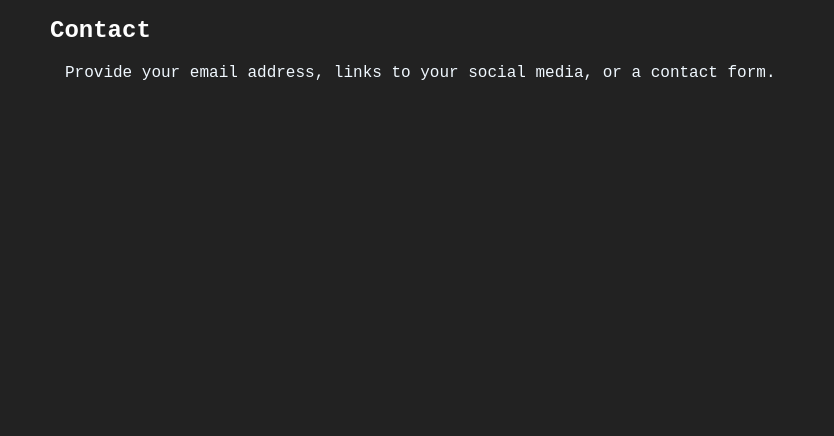
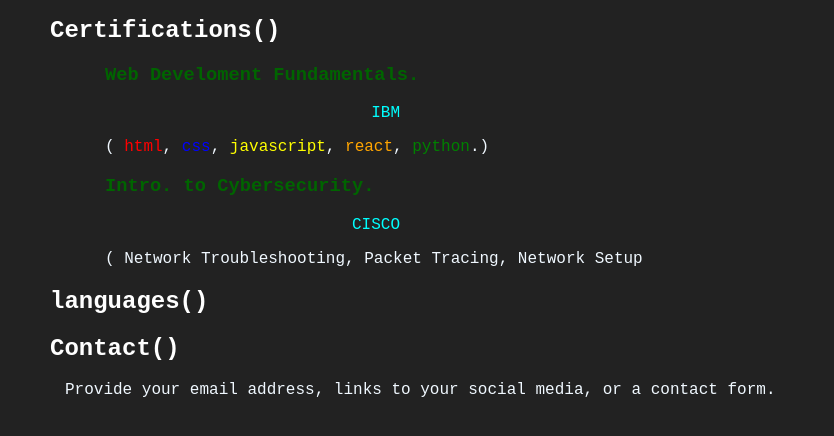
Before and after one commit to esa-is-awesome/esa-is-awesome-github.io, a plain HTML site: page index.html in a window 1280 px wide. Shown: the part 478-914 px from the top of the page, without its empty margins (0-834 px from the left). Before the commit the page ends 800 px from the top, so only its background shows below. Drawn offline with Linux system fonts and the light colour scheme.

Commit message:
Update index.html
added some certifications

```diff
--- a/index.html
+++ b/index.html
@@ -11,17 +11,17 @@
 
     <div id="pageHead">
         <h1>great Golley</h1>
-        <h2>Web Developer ()</h2>
+        <h2>Web Developer()</h2>
     </div>
 
     <div class="container">
         <section id="about">
-            <h2>About Me</h2>
+            <h2>About Me()</h2>
             <p>Write a brief introduction about yourself, your skills, and your experience.</p>
         </section>
 
         <section id="portfolio">
-            <h2>Portfolio</h2>
+            <h2>Portfolio ()</h2>
             <ul>
                 <li>
                     <h3>Project 1</h3>
@@ -36,8 +36,30 @@
                 </ul>
         </section>
 
+        <section id="certification">
+            <h2>Certifications()</h2>
+            <ul>
+                <li>
+                    <h3>Web Develoment Fundamentals.</h3>
+                    <p style="text-align: right; padding-right: 400px; color: aqua;">IBM</p>
+                    <p>( <span style="color: red;">html</span>, <span style="color: blue;">css</span>, <span style="color: yellow;">javascript</span>, <span style="color: orange;">react</span>, <span style="color: green;">python</span>.)</p>
+                </li>
+                <li>
+                    <h3>Intro. to Cybersecurity.</h3>
+                    <p style="text-align: right; padding-right: 400px; color: aqua;">CISCO</p>
+                    <p>( Network Troubleshooting, Packet Tracing, Network Setup</p>
+                </li>
+            </ul>
+
+        </section>
+
+        <section id="languages">
+            <h2>languages()</h2>
+
+        </section>
+
         <section id="contact">
-            <h2>Contact</h2>
+            <h2>Contact()</h2>
             <p>Provide your email address, links to your social media, or a contact form.</p>
         </section>
     </div>
```
